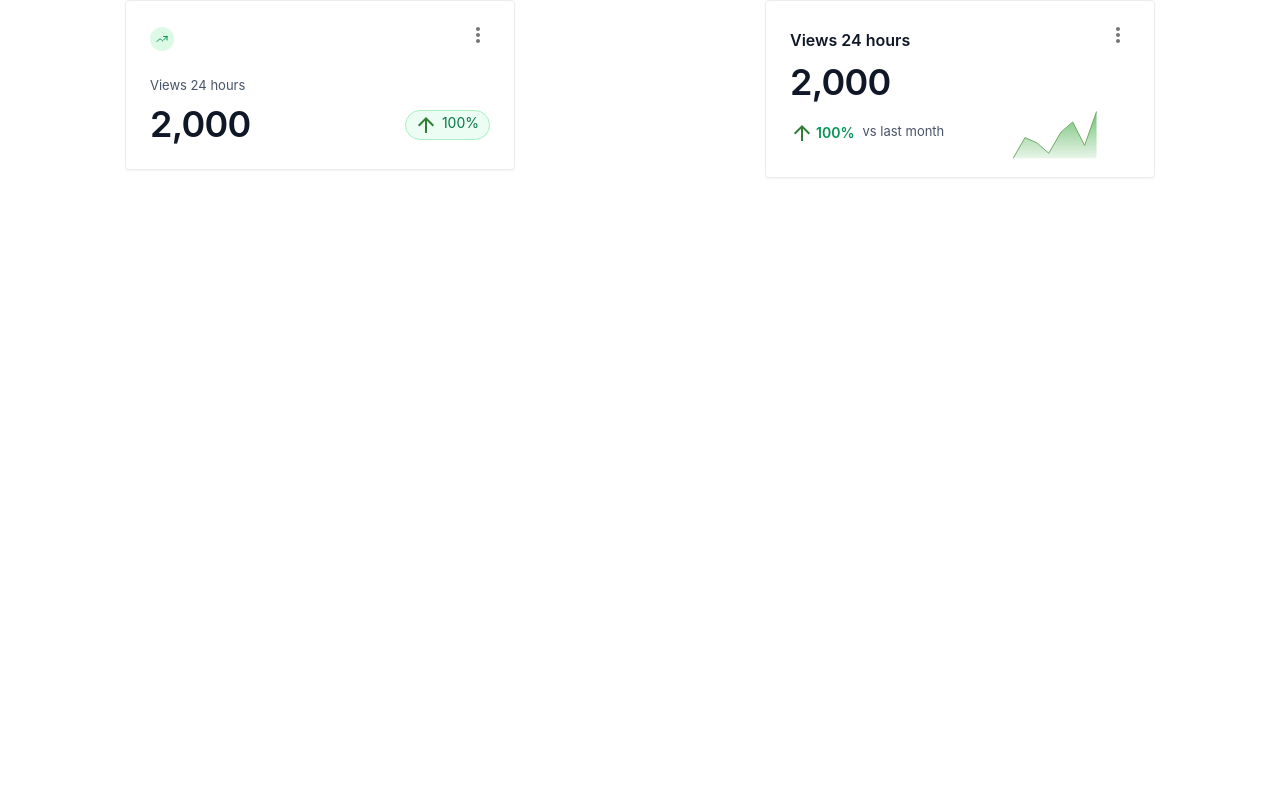
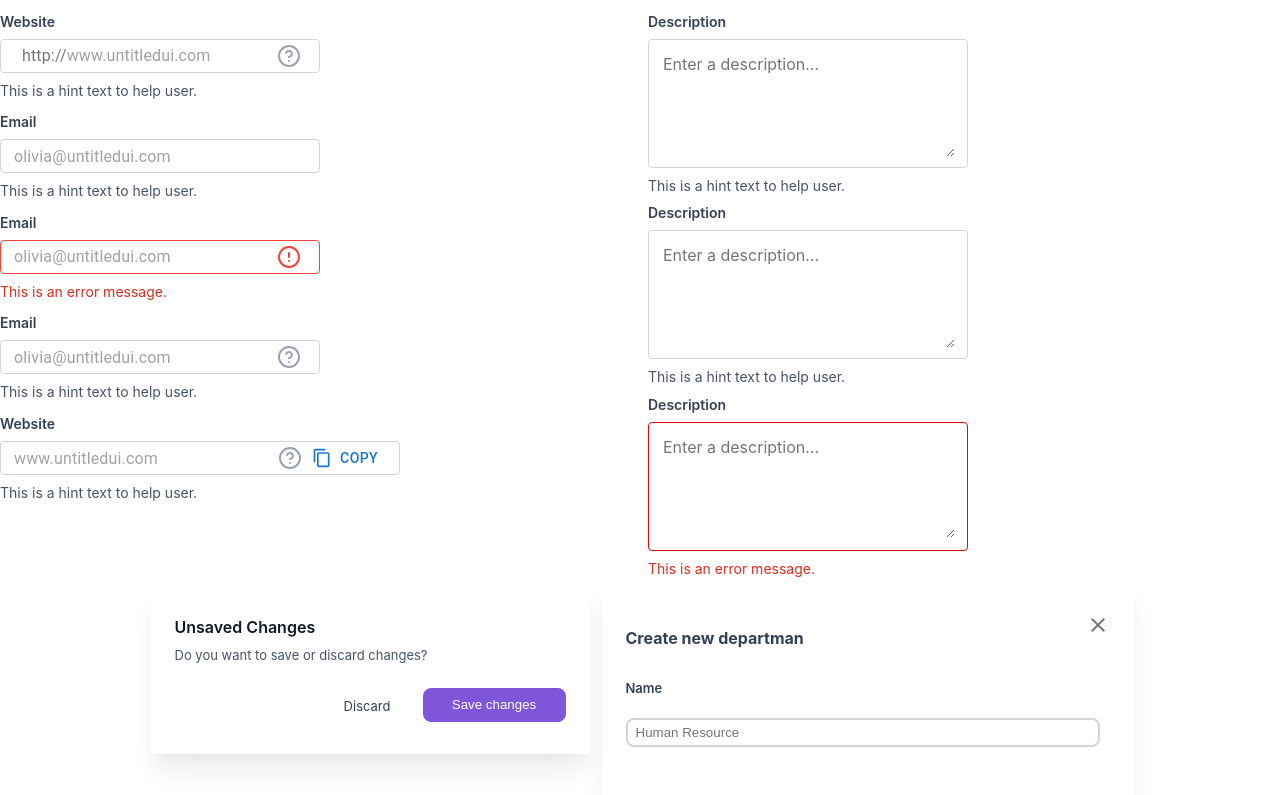
Before and after one commit to bluewave-labs/bluewave-hrm, a React (Create React App) app: page / in a window 1280 px wide. Shown: the top 795 px of the page. Built offline with nearby package versions, Linux system fonts and the light colour scheme.

Commit message:
react work

```diff
--- a/src/App.js
+++ b/src/App.js
@@ -1,7 +1,10 @@
+
 import './App.css';
 import Charts from './components/charts/Charts';
-//import Logos from './components/logos/Logos';
-//import ToolTips from './components/tooltips/ToolTips';
+import Logos from './components/logos/Logos';
+import PopupModals from './components/popupmodals/PopupModal';
+import { TextFields } from './components/textfields/TextFields';
+import ToolTips from './components/tooltips/ToolTips';
 
 
 
@@ -9,7 +12,15 @@ import Charts from './components/charts/Charts';
 function App() {
   return (
     <div className="App">
+
+      <TextFields/>
+      <PopupModals/>
+      <br/>
+      <Logos/>
+      <br/>
       <Charts/>
+
+      <ToolTips/>
 
     </div>
   );
--- a/src/components/textfields/TextFields.css
+++ b/src/components/textfields/TextFields.css
@@ -1,40 +1,47 @@
 .container {
-  display: flex;
-  flex-direction: column;
-  gap: 6px;
-  max-width: 320px;
-  font-size: 13px;
-  font-weight: 400;
+  height: 89px;
 }
 
 .header {
-  border: none;
-  padding-left: 0px;
-  line-height: 24px;
-  padding-top: 0px;
-  color: var(--colors-text-text-secondary-700, #344054);
-  font-family: Inter, sans-serif;
-  font-weight: 600;
-  line-height: 154%;
-  margin: 0;
+  font: 600 14px/20px Inter, sans-serif;
+  color: #344054;
+  margin-bottom: 7px;
+}
+
+.hint {
+  font: 400 14px/20px Inter, sans-serif;
+  color: #475467;
+  margin-top: 8px;
+}
+
+.hint-error {
+  font: 400 14px/20px Inter, sans-serif;
+  color: #d92d20;
+  margin-top: 8px;
+}
+
+.hint-description {
+  font: 400 14px/20px Inter, sans-serif;
+  color: #475467;
+  margin-top: 8px;
+}
+
+.container-description {
+  width: 320px;
+  height: 180px;
 }
 
 .card {
+  height: 103px;
+  border: 1px solid #D0D5DD;
   border-radius: var(--radius-xs, 4px);
-  box-shadow: 0px 1px 2px 0px rgba(16, 24, 40, 0.05);
-  border: 1px solid rgba(208, 213, 221, 1);
   background-color: var(--Colors-Background-bg-primary, #fff);
-  display: flex;
-  flex-direction: column;
-  gap: 12px;
-  padding-top: 12px;
-  padding-bottom: 12px;
-  padding-left: 14px;
-  padding-right: 14px;
-  margin-top: 6px;
+  color: var(--Colors-Text-text-placeholder, #667085);
+  padding: 12px 14px;
 }
 
 .card-error {
+  height: 103px;
   border-radius: var(--radius-xs, 4px);
   box-shadow: 0px 1px 2px 0px rgba(16, 24, 40, 0.05);
   border: 1px solid rgb(220, 11, 11);
@@ -49,129 +56,23 @@
   margin-top: 6px;
 }
 
-.tag {
-  display: flex;
-  align-items: center;
-  gap: 3px;
-  border-radius: var(--radius-xs, 4px);
-  border: 1px solid rgba(208, 213, 221, 1);
-  background-color: var(--Colors-Background-bg-primary, #fff);
-  color: var(--colors-text-text-secondary-700, #344054);
-  padding: 2px 4px 2px 9px;
-  font-family: Inter, sans-serif;
-}
+.description-input {
 
-.tag-icon {
-  width: 12px;
-}
-
-.tags-container {
-  display: flex;
-  flex-wrap: wrap;
-  gap: 8px;
-}
-
-.description-input {
   align-self: stretch;
   border-radius: var(--radius-xs, 4px);
-    box-shadow: 0px 1px 2px 0px rgba(16, 24, 40, 0.05);
-    border: 1px solid rgba(208, 213, 221, 1);
+  width: 290.4px;
+  height: 103px;
   background-color: var(--Colors-Background-bg-primary, #fff);
   color: var(--Colors-Text-text-placeholder, #667085);
-    padding: 12px 14px;
-    font: 400 13px/24px Inter, -apple-system, Roboto, Helvetica, sans-serif;
+  font: 400 16px/24px Inter, sans-serif;
   border: none;
-    box-shadow: none;
   padding-left: 0px;
   line-height: 24px;
   padding-top: 0px;
   color: var(--colors-text-text-secondary-700, #344054);
-    font-family: Inter, sans-serif;
-    font-weight: 600;
-    line-height: 154%;
-    margin: 0;
 }
 
-  .hint {
-    color: var(--colors-text-text-tertiary-600, #475467);
-    font-family: Inter, sans-serif;
-    line-height: 154%;
-    margin: 6px 0 0;
+.description-input:focus {
+  outline: none;
+  border: none;
 }
-
-  .hint-description-error {
-    color: var(--colors-text-text-tertiary-600, #d92d20);
-    font-family: Inter, sans-serif;
-    line-height: 154%;
-    margin: 6px 0 0;
-  }
-
-  /* #description {
-    border: none;
-    box-shadow: none;
-    padding-left: 0px;
-    line-height: 24px;
-    padding-top: 0px;
-    color: var(--colors-text-text-secondary-700, #344054);
-    font-family: Inter, sans-serif;
-    font-weight: 600;
-    line-height: 154%;
-    margin: 0;
-  } */
-
-
-
-
-
-
-
-
-
-  /* .title {
-    color: var(--colors-text-text-primary-900, #101828);
-    font-family: Inter, sans-serif;
-    line-height: 24px;
-    margin: 0;
-  } */
-
-
-
-
-/* #Coords{
-    width:270px;
-    height:300px;
-}
-
-#Time{
-    width:215px;
-    height:300px;
-}
-label {display:block;}
-.box{
-    display:inline-block;
-}
-
-
-
-.textarea {
-    flex-wrap: vertical;
-    row-gap: 6;
-} */
-
-
-
-/* .description {
-    flex-direction: column;
-    flex-wrap: wrap;
-
-}
-.labeltextfiels {
-    font-family: Inter, semi-bold;
-    font-weight: 600;
-    font-size: 13;
-    line-height: 20;
-    width: auto;
-    text-align: left, top;
-    color: #344054;
-}
- */
--- a/src/components/textfields/TextFields.js
+++ b/src/components/textfields/TextFields.js
@@ -1,103 +1,130 @@
 import React from 'react';
+import './TextFields.css';
 import Box from '@mui/material/Box';
-import Paper from '@mui/material/Paper'
 import Grid from '@mui/system/Unstable_Grid';
 import {  IconButton, SvgIcon, FormControl } from '@mui/material';
-import './TextFields.css';
 import TextField from '@mui/material/TextField';
 import InputAdornment from '@mui/material/InputAdornment';
 import Divider from '@mui/material/Divider';
 import Button from '@mui/material/Button';
 import ContentCopyIcon from '@mui/icons-material/ContentCopy';
-import InputBase from '@mui/material/InputBase';
-
-const Tag = ({ children, className }) => (
-  <div className={`tag ${className}`}>
-    {children}
-    <img src="https://cdn.builder.io/api/v1/image/assets/TEMP/7b95233478407ff1912bdb0c380937bda168175c786f6bbdbad50cc29c870547?apiKey=0cda241451214d81a23fb542618f5274&" alt="Tag icon" className="tag-icon" />
-  </div>
-);
-
-const tags = [
-  { label: 'Design', iconSrc: 'https://cdn.builder.io/api/v1/image/assets/TEMP/7b95233478407ff1912bdb0c380937bda168175c786f6bbdbad50cc29c870547?apiKey=0cda241451214d81a23fb542618f5274&' },
-  { label: 'Software', iconSrc: 'https://cdn.builder.io/api/v1/image/assets/TEMP/7b95233478407ff1912bdb0c380937bda168175c786f6bbdbad50cc29c870547?apiKey=0cda241451214d81a23fb542618f5274&' },
-];
+import { styled } from '@mui/material/styles';
 
 
 
-export const TextFields = () => {
+
+const CssWebTextField = styled(TextField)({
+
+    width: '320px',
+    height: '34px',
+
+    '& .MuiInputBase-root': {
+        m: 1, height:'34px'
+    },
+    '& label.Mui-focused': {
+      color: '#D0D5DD',
+    },
+    '& .MuiInput-underline:after': {
+      borderBottomColor: '#D0D5DD',
+    },
+    '& .MuiOutlinedInput-root': {
+      '& fieldset': {
+        borderColor: '#D0D5DD',
+      },
+      '&:hover fieldset': {
+        borderColor: '#AEBDBD',
+      },
+      '&.Mui-focused fieldset': {
+        borderColor: '#AEBDBD',
+      }
+
+      },
+
+
+});
+
+const CssMailTextField = styled(TextField)({
+
+    width: '320px',
+    height: '34px',
+
+    '& .MuiInputBase-root': {
+        m: 1, height:'34px'
+    },
+    '& label.Mui-focused': {
+      color: '#D0D5DD',
+    },
+    '& .MuiInput-underline:after': {
+      borderBottomColor: '#D0D5DD',
+    },
+    '& .MuiOutlinedInput-root': {
+      '& fieldset': {
+        borderColor: '#D0D5DD',
+      },
+      '&:hover fieldset': {
+        borderColor: '#D6BBFB',
+      },
+      '&.Mui-focused fieldset': {
+        borderColor: '#AEBDBD',
+      },
+      '&.Mui-error fieldset': {
+        borderColor: '#F04438', // Red color for error state
+      },
+      '&.Mui-error:hover fieldset': {
+        borderColor: '#FDA29B', // Red color on hover when in error state
+      },
+    },
+
+});
+
+
+
+export const TextFields = (hasError) => {
   return (
     <Box >
       <Grid container spacing={2} columns={16}>
         <Grid xs={8} >
 
           {/*Website*/}
-          <div className='container'>
-            <h2 className="header">Website</h2>
-            <Paper
-              component="form"
-              sx={{ p: '2px 4px', display: 'flex', alignItems: 'center', width: 320 }}>
-              <Button disabled>
-                https://
-              </Button>
-              <Divider orientation="vertical" flexItem />
-              <InputBase
-                sx={{ ml: 1, flex: 1 }}
-                placeholder="www.untitledui.com"/>
-              <IconButton>
-                <SvgIcon>
-                  <svg width="16" height="16" viewBox="0 0 16 16" fill="none" xmlns="http://www.w3.org/2000/svg">
-                    <g clip-path="url(#clip0_46_129)">
-                      <path d="M6.06004 6C6.21678 5.55444 6.52614 5.17873 6.93334 4.93942C7.34055 4.7001 7.8193 4.61262 8.28483 4.69247C8.75035 4.77232 9.17259 5.01434 9.47676 5.37568C9.78093 5.73702 9.94741 6.19434 9.94671 6.66666C9.94671 8 7.94671 8.66666 7.94671 8.66666M8.00004 11.3333H8.00671M14.6667 8C14.6667 11.6819 11.6819 14.6667 8.00004 14.6667C4.31814 14.6667 1.33337 11.6819 1.33337 8C1.33337 4.3181 4.31814 1.33333 8.00004 1.33333C11.6819 1.33333 14.6667 4.3181 14.6667 8Z" stroke="#98A2B3" stroke-width="1.33333" stroke-linecap="round" stroke-linejoin="round"/>
-                    </g>
-                    <defs>
-                      <clipPath id="clip0_46_129">
-                        <rect width="16" height="16" fill="white"/>
-                      </clipPath>
-                    </defs>
-                  </svg>
-                </SvgIcon>
-              </IconButton>
-            </Paper>
-            <p className="hint">This is a hint text to help user.</p>
-          </div>
+          <div className='container' >
+                <h2 className="header">Website</h2>
+                <CssWebTextField
 
-          {/*Website with copy button */}
-          <div className='container'>
-            <h2 className="header">Website</h2>
-            <Paper
-              component="form"
-              sx={{ p: '2px 4px', display: 'flex', alignItems: 'center', width: 400 }}>
-              <InputBase
-                sx={{ ml: 1, flex: 1 }}
-                placeholder="www.untitledui.com"/>
-              <IconButton>
-                <SvgIcon>
-                <svg width="16" height="16" viewBox="0 0 16 16" fill="none" xmlns="http://www.w3.org/2000/svg">
-                  <g clip-path="url(#clip0_46_129)">
-                    <path d="M6.06004 6C6.21678 5.55444 6.52614 5.17873 6.93334 4.93942C7.34055 4.7001 7.8193 4.61262 8.28483 4.69247C8.75035 4.77232 9.17259 5.01434 9.47676 5.37568C9.78093 5.73702 9.94741 6.19434 9.94671 6.66666C9.94671 8 7.94671 8.66666 7.94671 8.66666M8.00004 11.3333H8.00671M14.6667 8C14.6667 11.6819 11.6819 14.6667 8.00004 14.6667C4.31814 14.6667 1.33337 11.6819 1.33337 8C1.33337 4.3181 4.31814 1.33333 8.00004 1.33333C11.6819 1.33333 14.6667 4.3181 14.6667 8Z" stroke="#98A2B3" stroke-width="1.33333" stroke-linecap="round" stroke-linejoin="round"/>
-                  </g>
-                  <defs>
-                    <clipPath id="clip0_46_129">
-                      <rect width="16" height="16" fill="white"/>
-                    </clipPath>
-                  </defs>
-                </svg>
-                </SvgIcon>
-              </IconButton>
-              <Divider orientation="vertical" flexItem />
-              <Button  startIcon={<ContentCopyIcon />}>
-                  COPY
-              </Button>
-            </Paper>
-            <p className="hint">This is a hint text to help user.</p>
+                    id="internet-speed"
+                    placeholder='www.untitledui.com'
+                    InputProps={{
+                        startAdornment:
+                        <InputAdornment disableTypography position="end">
+                            http://
+                        </InputAdornment>,
+
+                        endAdornment:
+                        <InputAdornment disableTypography position="end">
+                            <IconButton size='small'>
+                            <SvgIcon>
+                            <svg width="16" height="16" viewBox="0 0 16 16" fill="none" xmlns="http://www.w3.org/2000/svg">
+                                <g clip-path="url(#clip0_46_129)">
+                                    <path d="M6.06004 6C6.21678 5.55444 6.52614 5.17873 6.93334 4.93942C7.34055 4.7001 7.8193 4.61262 8.28483 4.69247C8.75035 4.77232 9.17259 5.01434 9.47676 5.37568C9.78093 5.73702 9.94741 6.19434 9.94671 6.66666C9.94671 8 7.94671 8.66666 7.94671 8.66666M8.00004 11.3333H8.00671M14.6667 8C14.6667 11.6819 11.6819 14.6667 8.00004 14.6667C4.31814 14.6667 1.33337 11.6819 1.33337 8C1.33337 4.3181 4.31814 1.33333 8.00004 1.33333C11.6819 1.33333 14.6667 4.3181 14.6667 8Z" stroke="#98A2B3" stroke-width="1.33333" stroke-linecap="round" stroke-linejoin="round"/>
+                                </g>
+                                <defs>
+                                    <clipPath id="clip0_46_129">
+                                        <rect width="16" height="16" fill="white"/>
+                                    </clipPath>
+                                </defs>
+                            </svg>
+                            </SvgIcon>
+                            </IconButton>
+                        </InputAdornment>,
+                    }}
+                />
+                <p className="hint">This is a hint text to help user.</p>
           </div>
 
           {/*Email  */}
           <div className="container">
             <h2 className="header">Email</h2>
 
-            <TextField
+            <CssMailTextField
                 id="internet-speed"
                 placeholder='olivia@untitledui.com'
             />
@@ -107,14 +134,15 @@ export const TextFields = () => {
           {/*Email with error */}
           <div className="container" >
             <h2 className="header">Email</h2>
-            <TextField
+            <CssMailTextField
+            error={hasError}
               id="internet-speed"
               placeholder='olivia@untitledui.com'
               color='warning'
               InputProps={{
                 endAdornment:
                 <InputAdornment disableTypography position="end">
-                  <IconButton>
+                  <IconButton size='small'>
                     <SvgIcon>
                       <svg width="16" height="16" viewBox="0 0 16 16" fill="none" xmlns="http://www.w3.org/2000/svg">
                         <path d="M8.00004 5.33334V8.00001M8.00004 10.6667H8.00671M14.6667 8.00001C14.6667 11.6819 11.6819 14.6667 8.00004 14.6667C4.31814 14.6667 1.33337 11.6819 1.33337 8.00001C1.33337 4.31811 4.31814 1.33334 8.00004 1.33334C11.6819 1.33334 14.6667 4.31811 14.6667 8.00001Z" stroke="#F04438" stroke-width="1.33333" stroke-linecap="round" stroke-linejoin="round"/>
@@ -124,20 +152,20 @@ export const TextFields = () => {
                 </InputAdornment>,
               }}
             />
-            <p className="hint-description-error">This is an error message.</p>
+            <p className="hint-error">This is an error message.</p>
           </div>
 
           {/*Email with help icon  */}
           <div className="container">
             <h2 className="header">Email</h2>
-            <FormControl sx={{ width: '320px', height: '34px', color:'red' }}>
-            <TextField
+            <FormControl>
+            <CssMailTextField
                 id="internet-speed"
                 placeholder='olivia@untitledui.com'
                 InputProps={{
                   endAdornment:
                   <InputAdornment disableTypography position="end">
-                    <IconButton>
+                    <IconButton size='small'>
                       <SvgIcon>
                         <svg width="16" height="16" viewBox="0 0 16 16" fill="none" xmlns="http://www.w3.org/2000/svg">
                           <g clip-path="url(#clip0_46_129)">
@@ -157,32 +185,63 @@ export const TextFields = () => {
               <p className="hint">This is a hint text to help user.</p>
             </FormControl>
           </div>
+
+          {/*Website with copy button */}
+          <div className="container">
+                <h2 className="header">Website</h2>
+                <CssWebTextField
+                    sx={{ width: 400, height: 34 }}
+                    id="internet-speed"
+                    placeholder='www.untitledui.com'
+                    InputProps={{
+                        endAdornment:
+                        <InputAdornment disableTypography position="end">
+                            <IconButton size='small'>
+                            <SvgIcon>
+                            <svg width="16" height="16" viewBox="0 0 16 16" fill="none" xmlns="http://www.w3.org/2000/svg">
+                                <g clip-path="url(#clip0_46_129)">
+                                    <path d="M6.06004 6C6.21678 5.55444 6.52614 5.17873 6.93334 4.93942C7.34055 4.7001 7.8193 4.61262 8.28483 4.69247C8.75035 4.77232 9.17259 5.01434 9.47676 5.37568C9.78093 5.73702 9.94741 6.19434 9.94671 6.66666C9.94671 8 7.94671 8.66666 7.94671 8.66666M8.00004 11.3333H8.00671M14.6667 8C14.6667 11.6819 11.6819 14.6667 8.00004 14.6667C4.31814 14.6667 1.33337 11.6819 1.33337 8C1.33337 4.3181 4.31814 1.33333 8.00004 1.33333C11.6819 1.33333 14.6667 4.3181 14.6667 8Z" stroke="#98A2B3" stroke-width="1.33333" stroke-linecap="round" stroke-linejoin="round"/>
+                                </g>
+                                <defs>
+                                    <clipPath id="clip0_46_129">
+                                        <rect width="16" height="16" fill="white"/>
+                                    </clipPath>
+                                </defs>
+                            </svg>
+                            </SvgIcon>
+                            </IconButton>
+                            <Divider orientation="vertical" flexItem />
+                            <Button startIcon={<ContentCopyIcon />}>
+                                COPY
+                            </Button>
+                        </InputAdornment>,
+                    }}
+
+
+                />
+                <p className="hint">This is a hint text to help user.</p>
+          </div>
         </Grid>
 
         <Grid xs={8}>
-          <div className="container">
+          <div className="container-description">
             <h2 className="header">Description</h2>
               <div className="card">
                 <textarea
                 id="description"
                 className="description-input"
+
                 placeholder="Enter a description..."
                 aria-label="Enter a description"
                 ></textarea>
+
               </div>
             <p className="hint">This is a hint text to help user.</p>
           </div>
 
-          <div className="container">
+          <div className="container-description">
             <h2 className="header">Description</h2>
             <div className="card">
-              <div className="tags-container">
-                {tags.map((tag, index) => (
-                  <Tag key={index} className="tag">
-                    {tag.label}
-                  </Tag>
-                ))}
-              </div>
               <textarea
               id="description"
               className="description-input"
@@ -190,10 +249,10 @@ export const TextFields = () => {
               aria-label="Enter a description"
               ></textarea>
             </div>
-            <p className="hint">This is a hint text to help user.</p>
+            <p className="hint-description">This is a hint text to help user.</p>
           </div>
 
-          <div className="container">
+          <div className="container-description">
             <h2 className="header">Description</h2>
             <div className="card-error">
               <textarea
@@ -203,8 +262,10 @@ export const TextFields = () => {
               aria-label="Enter a description"
               ></textarea>
             </div>
-            <p className="hint-description-error">This is an error message.</p>
+            <p className="hint-error">This is an error message.</p>
           </div>
+
+
         </Grid>
       </Grid>
     </Box>
```
Also changed, not shown: src/components/popupmodals/PopupModal.css (line endings or trailing spaces). Lines whose indentation alone changed are shown as unchanged.
